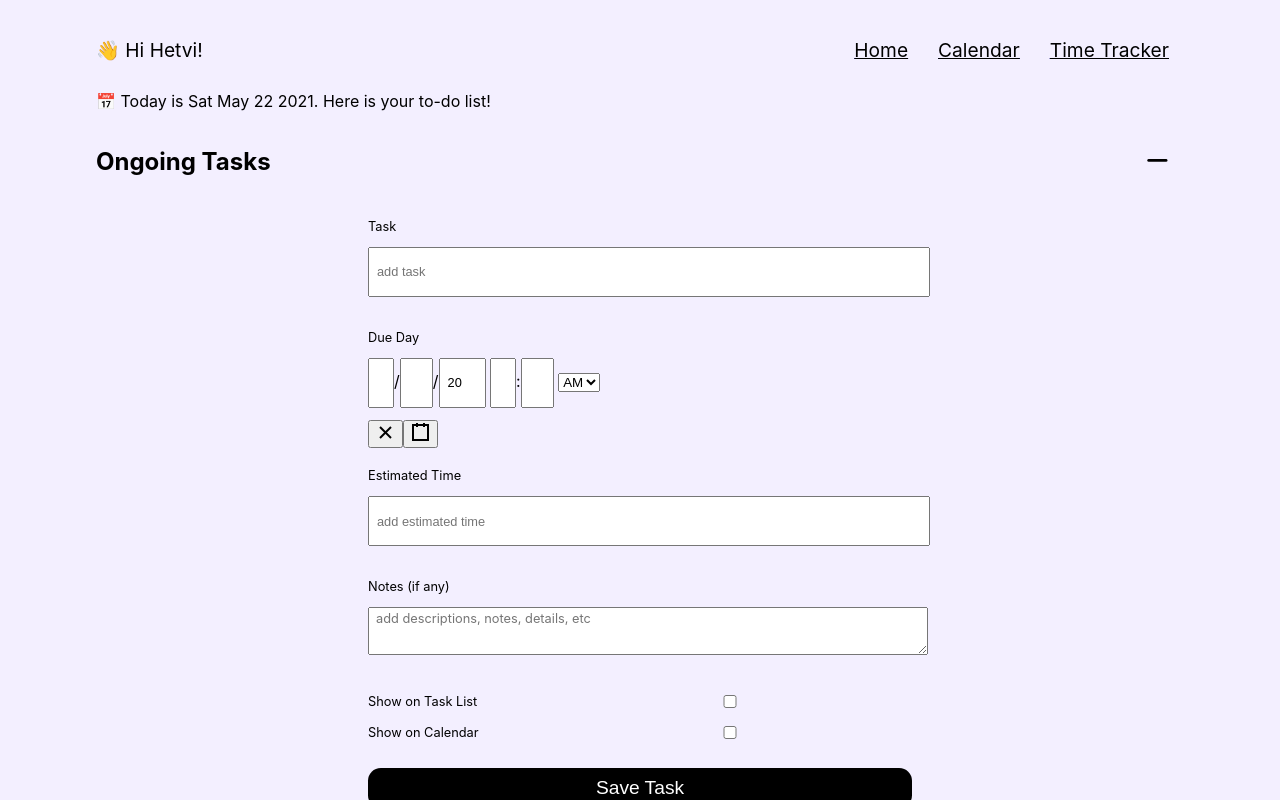
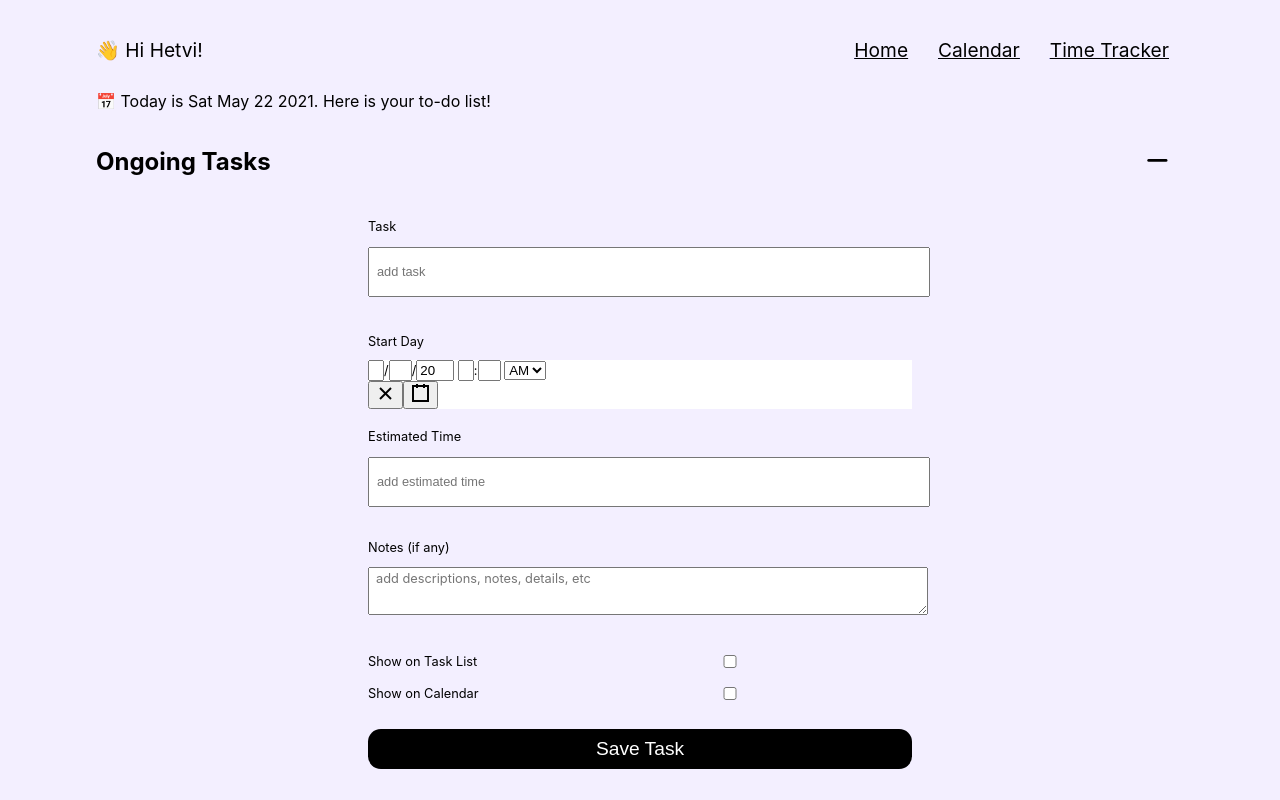
Before and after one commit to hetvshah/bProductive, a React (Create React App) app: page / in a window 1280 px wide. Both pictures are taken after a click on the button 1157 px from the left and 163 px from the top of the page. Shown: the top 800 px of the page. Built offline with nearby package versions, Linux system fonts and the light colour scheme.

Commit message:
datetime picker styling

```diff
--- a/package.json
+++ b/package.json
@@ -10,6 +10,7 @@
     "react": "^17.0.2",
     "react-big-calendar": "^0.33.3",
     "react-datepicker": "^3.8.0",
+    "react-datetime-picker": "^3.3.0",
     "react-dom": "^17.0.2",
     "react-icons": "^4.2.0",
     "react-router-dom": "^5.2.0",
--- a/src/components/AddTask.js
+++ b/src/components/AddTask.js
@@ -3,15 +3,16 @@ import DateTimePicker from 'react-datetime-picker';
 
 const AddTask = ({ onAdd }) => {
   const [text, setText] = useState('');
-  const [day, setDay] = useState('');
+  const [day, setDay] = useState(new Date());
   const [estimate, setEstimate] = useState('');
   const [notes, setNotes] = useState('');
   const [displayTask, setDisplayTask] = useState(false);
   const [displayCalendar, setDisplayCalendar] = useState(false);
-  const [value, onChange] = useState(new Date());
+  // const [value, onChange] = useState(new Date());
 
   const onSubmit = (e) => {
     e.preventDefault();
+    console.log({ text, day, notes, displayTask, displayCalendar });
     onAdd({ text, day, notes, displayTask, displayCalendar });
     setText('');
     setDay('');
@@ -33,10 +34,15 @@ const AddTask = ({ onAdd }) => {
             onChange={(e) => setText(e.target.value)}
           />
         </div>
-        <div className="form-control">
-          <label>Due Day</label>
+        <div>
+          <label style={{ fontSize: '1vw' }}>Start Day</label>
           <div>
-            <DateTimePicker onChange={onChange} value={value} />
+            <DateTimePicker
+              style={{ marginTop: '200px' }}
+              // onChange={onChange}
+              value={day}
+              onChange={(e) => setDay(e.target.value)}
+            />
           </div>
           {/* <input
             type="text"
@@ -45,7 +51,6 @@ const AddTask = ({ onAdd }) => {
             onChange={(e) => setDay(e.target.value)}
           /> */}
         </div>
-
         <div className="form-control">
           <label>Estimated Time</label>
           <input
@@ -55,7 +60,6 @@ const AddTask = ({ onAdd }) => {
             onChange={(e) => setEstimate(e.target.value)}
           />
         </div>
-
         <div className="form-control">
           <label>Notes (if any)</label>
           <textarea
@@ -67,7 +71,6 @@ const AddTask = ({ onAdd }) => {
             onChange={(e) => setNotes(e.target.value)}
           />
         </div>
-
         <div className="form-control-check">
           <label>Show on Task List</label>
           <input
@@ -86,7 +89,6 @@ const AddTask = ({ onAdd }) => {
             onChange={(e) => setDisplayCalendar(e.currentTarget.checked)}
           />
         </div>
-
         <input type="submit" value="Save Task" className="btn btn-block" />
       </div>
     </form>
--- a/src/components/Styles.css
+++ b/src/components/Styles.css
@@ -264,3 +264,9 @@ u:hover {
 .rbc-event {
   background-color: #9c50b6 !important;
 }
+
+.react-datetime-picker__wrapper {
+  margin-top: 0.8vw;
+  background-color: white;
+  font-size: 1vw;
+}
```
Also changed, not shown: 1 other file (tests, documents, lock files or other folders).
